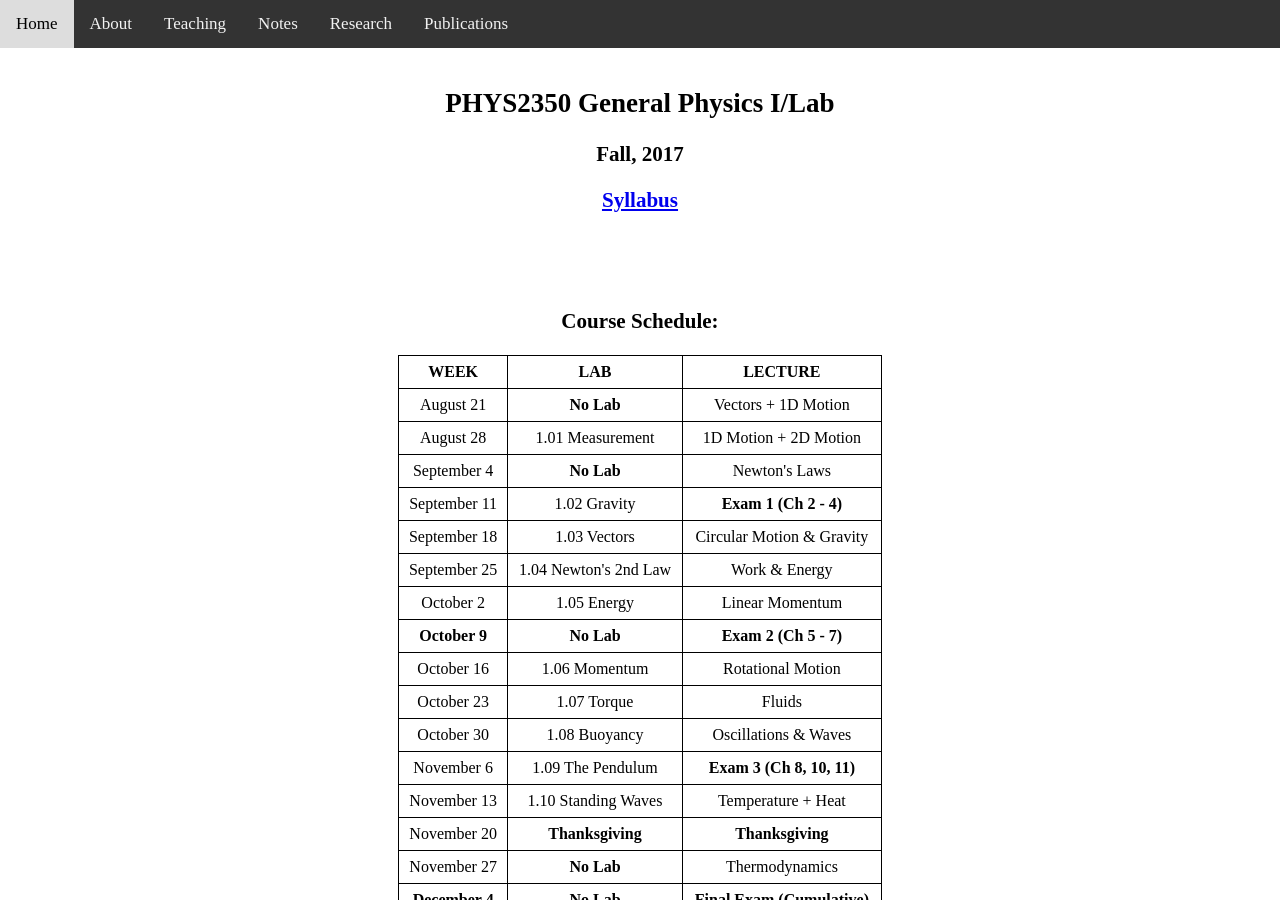
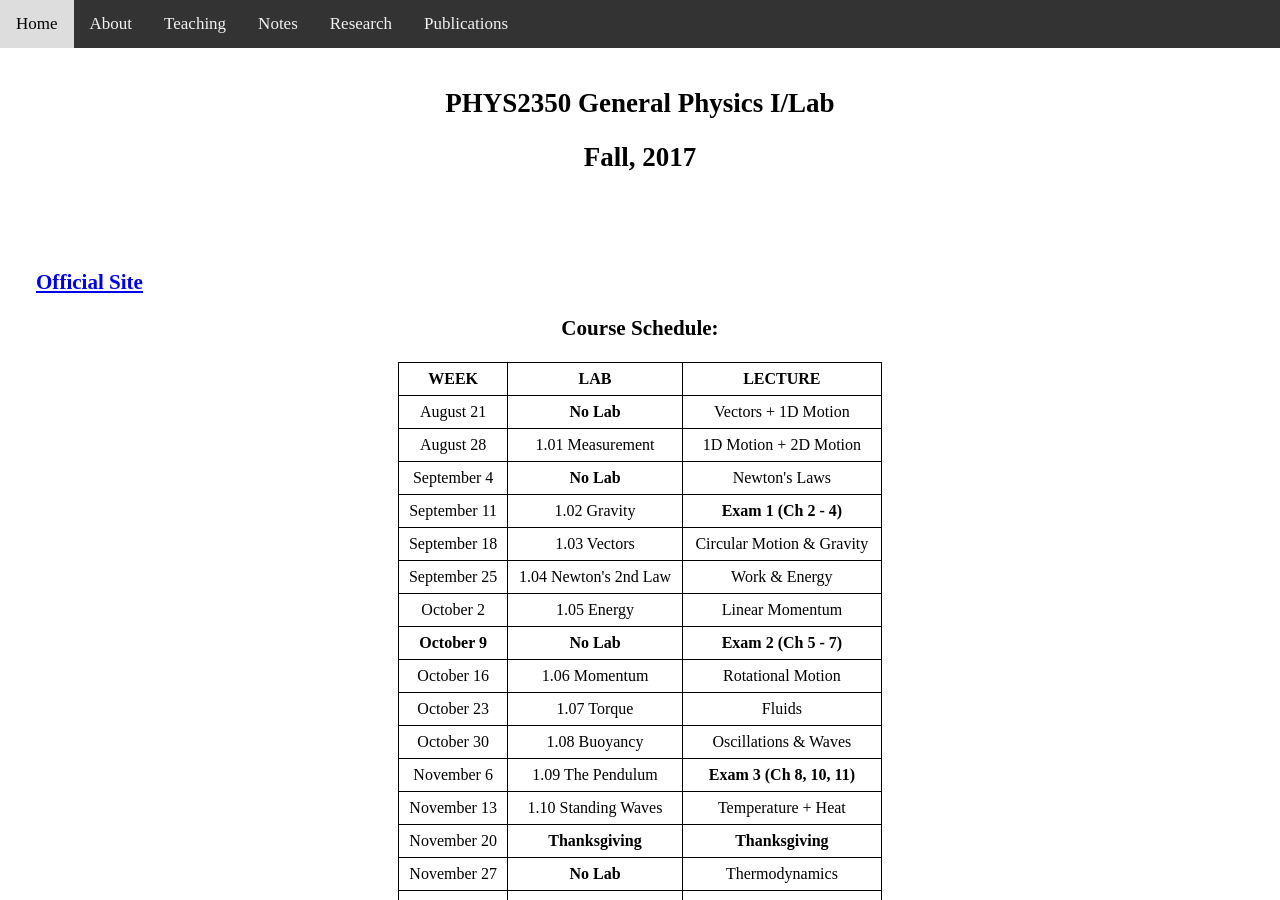
Before and after one commit to dhlaurence/dhlaurence.github.io, a Jekyll site: the page built from teaching/phys2350fall17.html, in a window 1280 px wide and 900 px high. Built offline with Jekyll 4.4.1, drawn with Linux system fonts in a browser that asks for light colours.

Commit message:
Update phys2350fall17.html

```diff
--- a/teaching/phys2350fall17.html
+++ b/teaching/phys2350fall17.html
@@ -5,11 +5,12 @@ title: PHYS2350Fall2017
 
 <header>
   <h2>PHYS2350 General Physics I/Lab</h2>
-  <h3>Fall, 2017</h3>
-  <h3><a target="blank" href="http://www.blazartheory.com/files/PHYS2350_EV1_Fall_2017_Syllabus.pdf">Syllabus</a></h3>
+  <h2>Fall, 2017</h2>
 </header>
 
 <article>
+  <h3>
+    <a target="_blank" href="https://www.fcas.nova.edu/coursewizard/crninfo.cfm?txtTerm=201820&txtCRN=20272">Official Site</a>
   <h3>
     <center>Course Schedule:</center>
   </h3>
```
